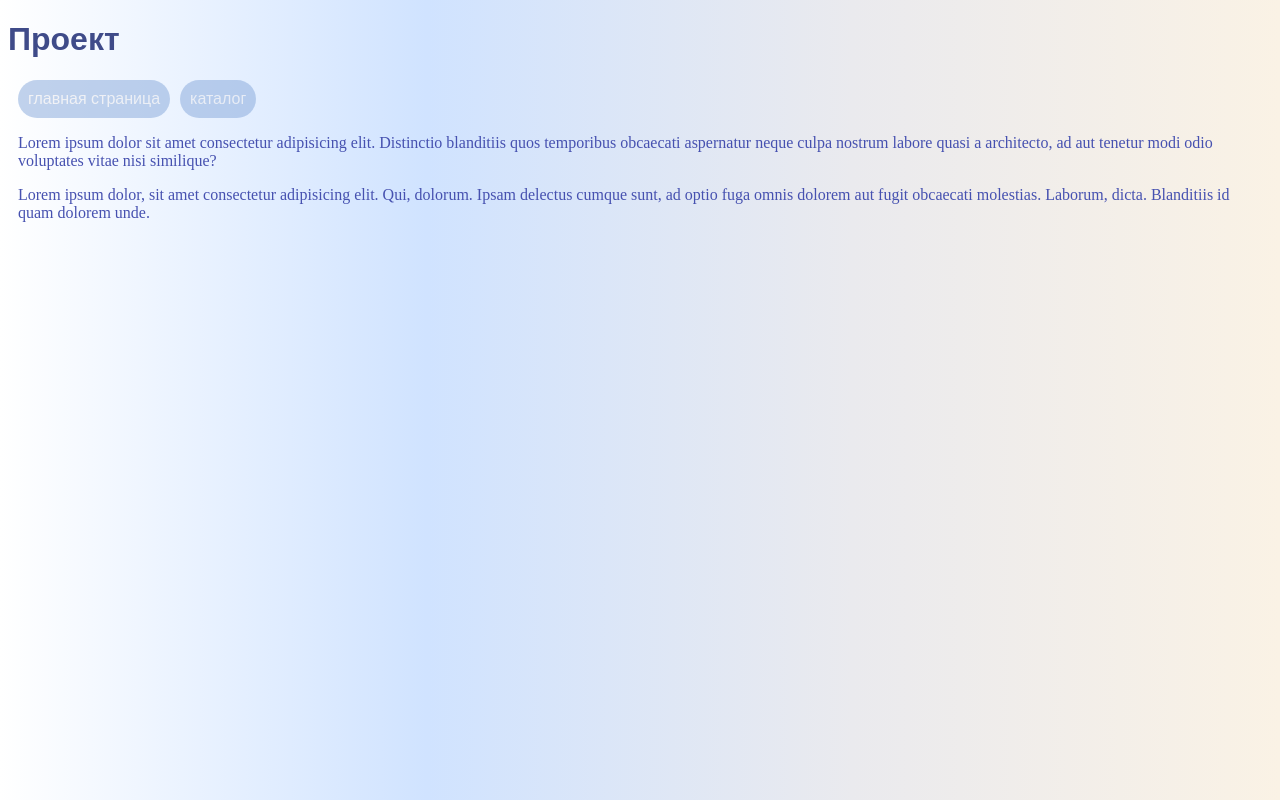
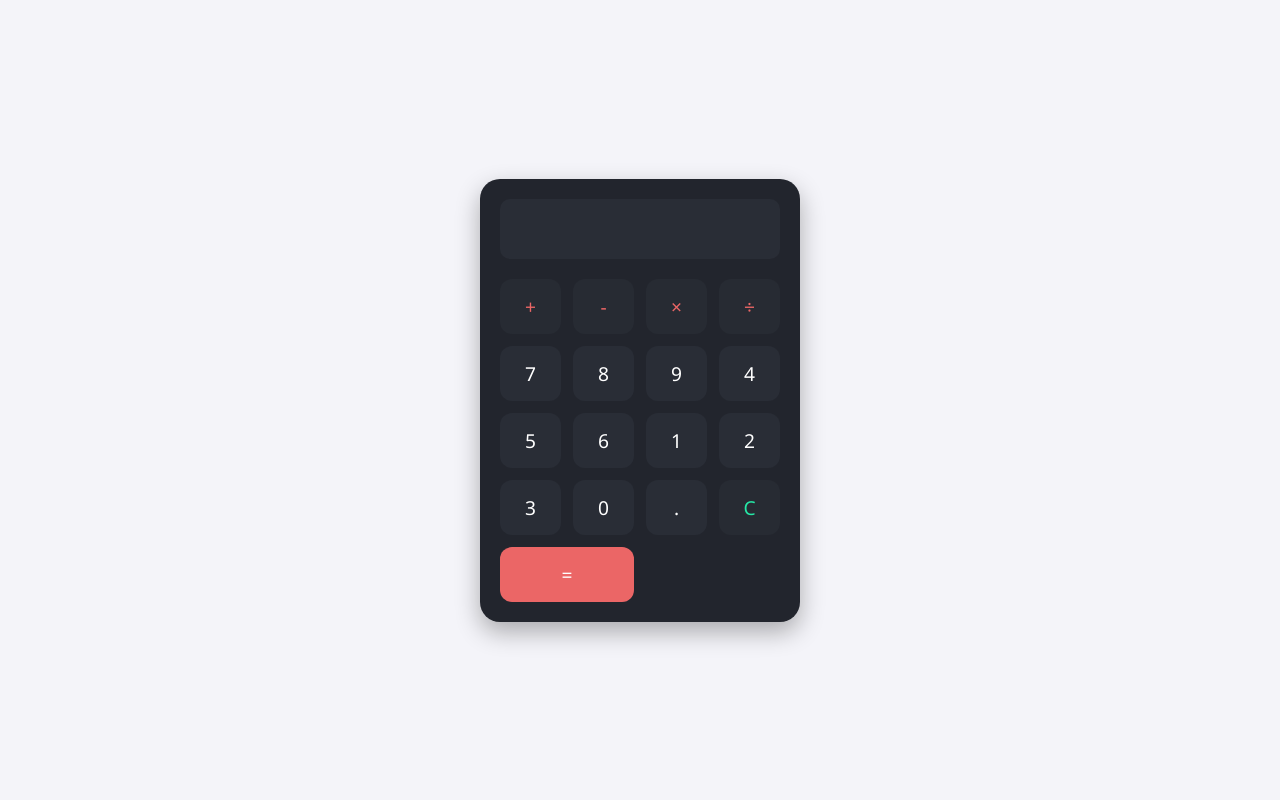
Before and after one commit to anelya-066/student-web-project, a PHP site: page / in a window 1280 px wide. Run offline with PHP 8.4, Linux system fonts and the light colour scheme.

Commit message:
Calculator

```diff
--- a/backup-project/index.html
+++ b/backup-project/index.html
@@ -1,41 +1,42 @@
 <!DOCTYPE html>
-<html lang="en">
+<html lang="ru">
 <head>
-    <meta charset="UTF-8">
-    <meta name="viewport" content="width=device-width, initial-scale=1.0">
-    <title>Новый проект</title>
-    <link rel="stylesheet" href="style.css">
+  <meta charset="UTF-8">
+  <meta name="viewport" content="width=device-width, initial-scale=1.0">
+  <title>Калькулятор</title>
+  <link rel="stylesheet" href="style.css">
 </head>
 <body>
-    <header>
-    <div class="head">
-        <h1>
-            Проект
-        </h1>
+
+  <div class="calculator">
+    <input type="text" class="calculator-screen" id="screen" disabled />
+
+    <div class="calculator-keys">
+      <button class="operator" onclick="appendOperator('+')">+</button>
+      <button class="operator" onclick="appendOperator('-')">-</button>
+      <button class="operator" onclick="appendOperator('*')">&times;</button>
+      <button class="operator" onclick="appendOperator('/')">&divide;</button>
+
+      <button onclick="appendNumber('7')">7</button>
+      <button onclick="appendNumber('8')">8</button>
+      <button onclick="appendNumber('9')">9</button>
+
+      <button onclick="appendNumber('4')">4</button>
+      <button onclick="appendNumber('5')">5</button>
+      <button onclick="appendNumber('6')">6</button>
+
+      <button onclick="appendNumber('1')">1</button>
+      <button onclick="appendNumber('2')">2</button>
+      <button onclick="appendNumber('3')">3</button>
+
+      <button onclick="appendNumber('0')">0</button>
+      <button onclick="appendNumber('.')">.</button>
+      <button class="all-clear" onclick="clearScreen()">C</button>
+
+      <button class="equal-sign" onclick="calculate()">=</button>
     </div>
+  </div>
 
-    </header>
-
-    <nav>
-        <ul class="nav">
-            <li>
-                главная страница
-            </li>
-
-            <li>
-                каталог
-            </li>
-
-        </ul>
-    </nav>
-    <main>
-        <p>
-        Lorem ipsum dolor sit amet consectetur adipisicing elit. Distinctio blanditiis quos temporibus obcaecati aspernatur neque culpa nostrum labore quasi a architecto,
-        ad aut tenetur modi odio voluptates vitae nisi similique?
-        </p>
-        <a>
-            Lorem ipsum dolor, sit amet consectetur adipisicing elit. Qui, dolorum. Ipsam delectus cumque sunt, ad optio fuga omnis dolorem aut fugit obcaecati molestias. Laborum, dicta. Blanditiis id quam dolorem unde.
-        </a>
-    </main>
+  <script src="sscript.js"></script>
 </body>
 </html>
--- /dev/null
+++ b/backup-project/sscript.js
@@ -0,0 +1,42 @@
+const screen = document.getElementById('screen');
+let currentInput = '';
+
+function appendNumber(number) {
+  // Предотвращаем ввод нескольких точек подряд
+  if (number === '.' && currentInput.slice(-1) === '.') return;
+
+  currentInput += number;
+  screen.value = currentInput;
+}
+
+function appendOperator(operator) {
+  if (currentInput === '') return;
+
+  // Если последний символ уже оператор, заменяем его
+  const lastChar = currentInput.slice(-1);
+  if (['+', '-', '*', '/'].includes(lastChar)) {
+    currentInput = currentInput.slice(0, -1);
+  }
+
+  currentInput += operator;
+  screen.value = currentInput;
+}
+
+function clearScreen() {
+  currentInput = '';
+  screen.value = '';
+}
+
+function calculate() {
+  if (currentInput === '') return;
+
+  try {
+    // Безопасное вычисление выражения
+    const result = Function(`'use strict'; return (${currentInput})`)();
+    currentInput = String(result);
+    screen.value = currentInput;
+  } catch (error) {
+    screen.value = 'Ошибка';
+    currentInput = '';
+  }
+}
--- a/backup-project/style.css
+++ b/backup-project/style.css
@@ -1,41 +1,81 @@
-body{
-    color: rgb(63, 75, 137);
-    font-family: Arial, Helvetica, sans-serif;
-   background: -webkit-linear-gradient(90deg,#ffffff,#d0e3ff,#eaeaee,#faf2e5);
-   background: linear-gradient(90deg,#ffffff,#d0e3ff,#eaeaee,#faf2e5);
-    position: relative;
+* {
+  box-sizing: border-box;
+  margin: 0;
+  padding: 0;
+  font-family: 'Segoe UI', Tahoma, Geneva, Verdana, sans-serif;
 }
 
-.nav {
-    list-style: none;
-   display: flex;
-    flex-direction: column;
-    flex-direction: row;
-    margin: 0;
-    padding: 0;
+body {
+  display: flex;
+  justify-content: center;
+  align-items: center;
+  min-height: 100vh;
+  background-color: #f4f4f9;
+}
 
+.calculator {
+  width: 320px;
+  background-color: #22252d;
+  border-radius: 20px;
+  padding: 20px;
+  box-shadow: 0px 10px 25px rgba(0, 0, 0, 0.3);
+}
 
+.calculator-screen {
+  width: 100%;
+  height: 60px;
+  border: none;
+  background-color: #292d36;
+  border-radius: 10px;
+  color: #ffffff;
+  font-size: 2rem;
+  text-align: right;
+  padding-right: 15px;
+  padding-left: 15px;
+  margin-bottom: 20px;
 }
-li{
-    padding-left: 60px;
-    bottom: 10px;
-    margin-left: 10px;
-    padding: 10px;
 
-    background-color: #85a7da;
-    border-radius: 50px;
-    color: #eaeaee;
-    font-weight: 100;
-    opacity: 0.5;
-    transition: opacity 0.2s
+.calculator-keys {
+  display: grid;
+  grid-template-columns: repeat(4, 1fr);
+  gap: 12px;
 }
-li:hover{
-    opacity: 1;
-    cursor: pointer;
+
+button {
+  height: 55px;
+  border: none;
+  border-radius: 12px;
+  background-color: #292d36;
+  color: #ffffff;
+  font-size: 1.2rem;
+  cursor: pointer;
+  transition: background-color 0.2s ease, transform 0.1s ease;
 }
-main{
-    font-display: block;
-    margin: 10px;
-    font-family: 'Times New Roman', Times, serif;
-    color: #4651b0;
+
+button:hover {
+  background-color: #353b47;
 }
+
+button:active {
+  transform: scale(0.95);
+}
+
+.operator {
+  color: #eb6666;
+  background-color: #272b33;
+}
+
+.all-clear {
+  color: #26e7a6;
+  background-color: #272b33;
+}
+
+.equal-sign {
+  background-color: #eb6666;
+  color: #ffffff;
+  grid-column: span 2;
+}
+
+.equal-sign:hover {
+  background-color: #d95353;
+}
```
